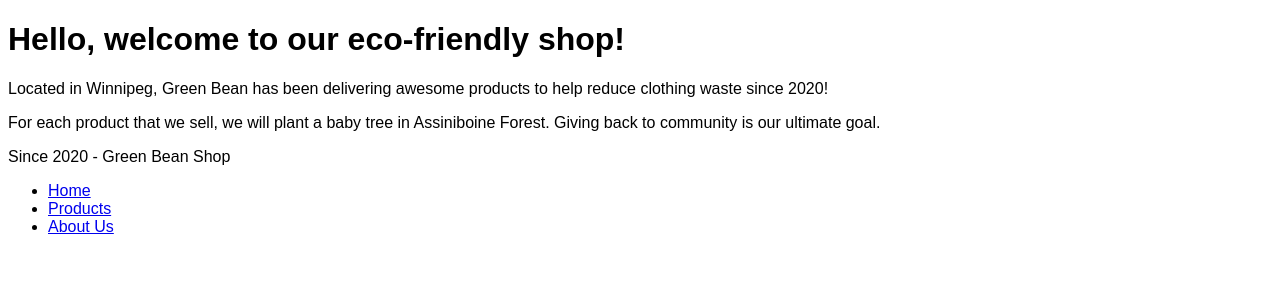
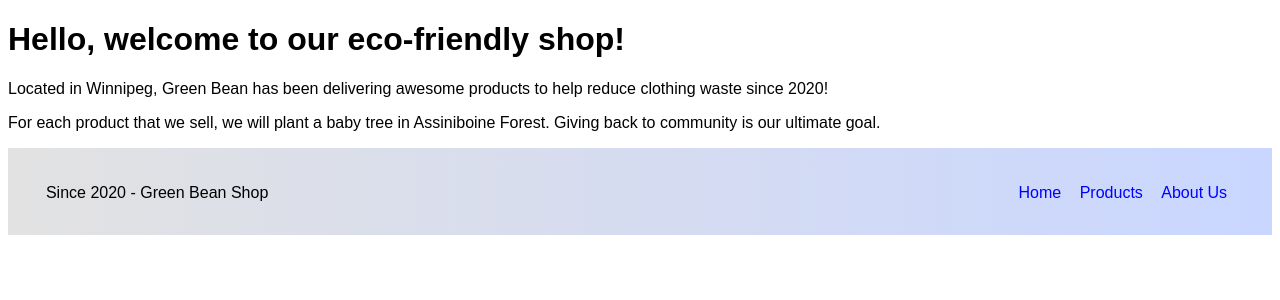
Before and after one commit to knguyen158/WEBD-2008_CMS-Final-Project, a PHP site: page / in a window 1280 px wide. Shown: the part 93-393 px from the top of the page. Run offline with PHP 8.4, Linux system fonts and the light colour scheme; data that the repository does not hold is empty.

Commit message:
Moved styling for footer from footer.php to style.css.

```diff
--- a/style.css
+++ b/style.css
@@ -61,3 +61,45 @@ body {
 .dropdown:hover .dropdown-content {
   display: block;
 }
+
+#footer2 {
+  flex-wrap: wrap;
+  padding-right: 3%;
+}
+
+#footer1 {
+  padding-left: 3%;
+}
+
+footer {
+  display: flex;
+  justify-content: space-between;
+  clear: both;
+  text-align: center;
+  font-size: 1em;
+  align-items: center;
+  margin-left: auto;
+  margin-right: auto;
+  padding-top: 1%;
+  padding-bottom: 10px;
+  background: #C9D6FF;  /* fallback for old browsers */
+  background: -webkit-linear-gradient(to right, #E2E2E2, #C9D6FF);  /* Chrome 10-25, Safari 5.1-6 */
+  background: linear-gradient(to right, #E2E2E2, #C9D6FF); /* W3C, IE 10+/ Edge, Firefox 16+, Chrome 26+, Opera 12+, Safari 7+ */
+}
+
+#footer2 li {
+  display: inline-flex;
+  flex-wrap: wrap;
+  list-style: none;
+  padding: 7px 7px;
+}
+
+footer ul li a {
+  text-decoration: none;
+  color: #0000ff;
+}
+
+footer li a:hover, footer li a:focus {
+  color: #ffa500;
+  text-decoration: none;
+}
```
